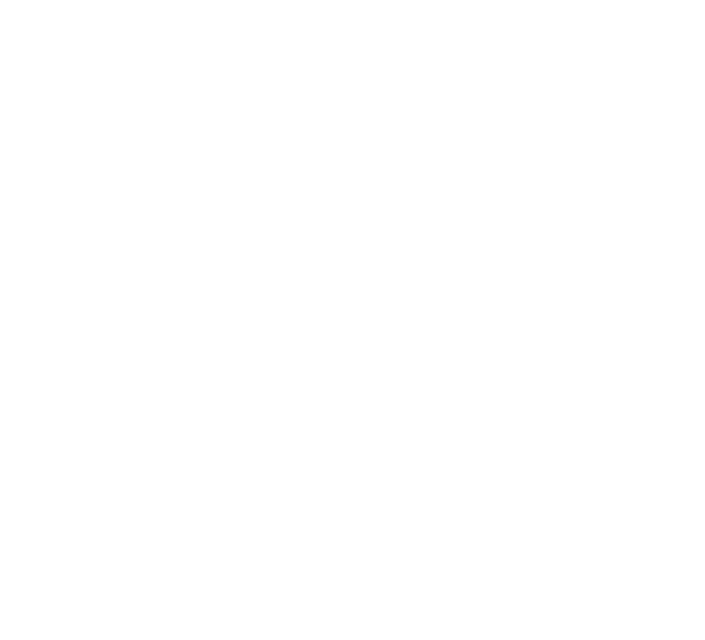
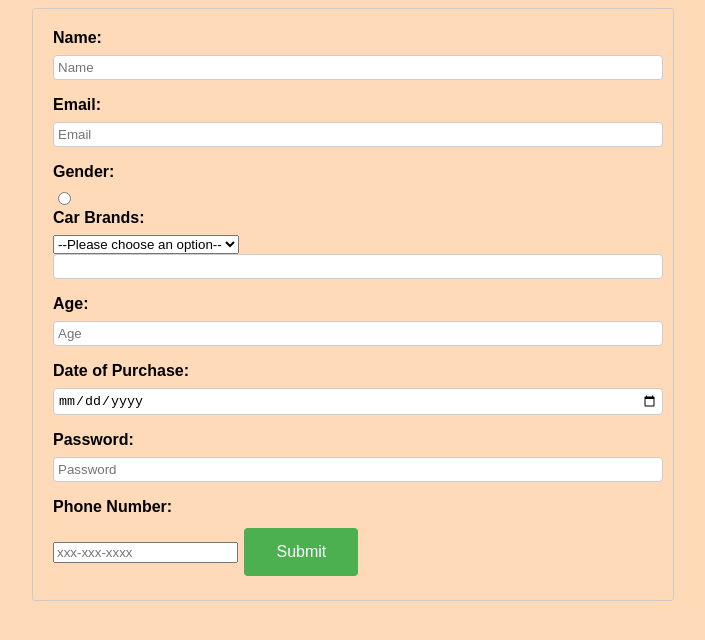
Before and after one commit to acciojob/car-insurance-form-akeeb12, a website: page main.html in a window 1280 px wide. Shown: the whole page, without its empty margins (287-992 px from the left). Drawn offline with Linux system fonts and the light colour scheme.

Commit message:
created a submission

```diff
--- a/main.html
+++ b/main.html
@@ -8,6 +8,42 @@
 
 <body>
 	<!-- the entire body must be written by student -->
+	 <form action="/submit-signup" method="POST">
+        <label for="name">Name:</label>
+        <input type="text" id="name" name="name" placeholder="Name" required>
+
+        <label for="email">Email:</label>
+        <input type="email" id="email" name="email" placeholder="Email" required>
+
+        <label for="gender">Gender:</label>
+        <input type="radio" name="gender" required>
+
+        <label for="cars">Car Brands:</label>
+        <select id="cars" name="cars" required>
+            <option value="" disabled selected>--Please choose an option--</option>
+            <option value="BMW">BMW</option>
+            <option value="Audi">Audi</option>
+            <option value="Mercedez">Mercedez</option>
+			<label for="Car Age">Car Age:</label>
+			<input type="number" id="carage" required>
+            <!-- Add more car brands as needed -->
+        </select>
+
+        <label for="age">Age:</label>
+        <input type="number" id="age" name="age" placeholder="Age" required>
+
+        <label for="dop">Date of Purchase:</label>
+        <input type="date" id="dop" name="dob" required>
+
+        <label for="password">Password:</label>
+        <input type="password" id="password" name="password" placeholder="Password" required>
+
+        <label for="tel">Phone Number:</label>
+        <input type="tel" id="tel" name="tel" placeholder="xxx-xxx-xxxx">
+
+
+        <button type="submit">Submit</button>
+    </form>
     <script type="text/javascript" src="./script.js">
 </script>
 
--- a/styles.css
+++ b/styles.css
@@ -1,2 +1,50 @@
 
 /* Your CSS Code here. */
+body {
+    font-family: Arial;
+    background-color: peachpuff;
+}
+
+form {
+    max-width: 600px;
+    margin: 0 auto;
+    padding: 20px;
+    border: 1px solid #ccc;
+    border-radius: 3px;
+}
+
+label {
+    display: block;
+    margin-bottom: 8px;
+    font-weight: bold;
+}
+
+input[type="text"],
+input[type="email"],
+input[type="number"],
+input[type="date"],
+input[type="password"] {
+    width: 100%;
+    padding: 4px;
+    margin-bottom: 16px;
+    border: 1px solid #ccc;
+    border-radius: 4px;
+}
+
+button {
+    background-color: #4CAF50;
+    border: none;
+    color: white;
+    padding: 15px 32px;
+    text-align: center;
+    text-decoration: none;
+    display: inline-block;
+    font-size: 16px;
+    margin: 4px 2px;
+    cursor: pointer;
+    border-radius: 4px;
+}
+
+button:hover {
+    background-color: #45a049;
+}
```
